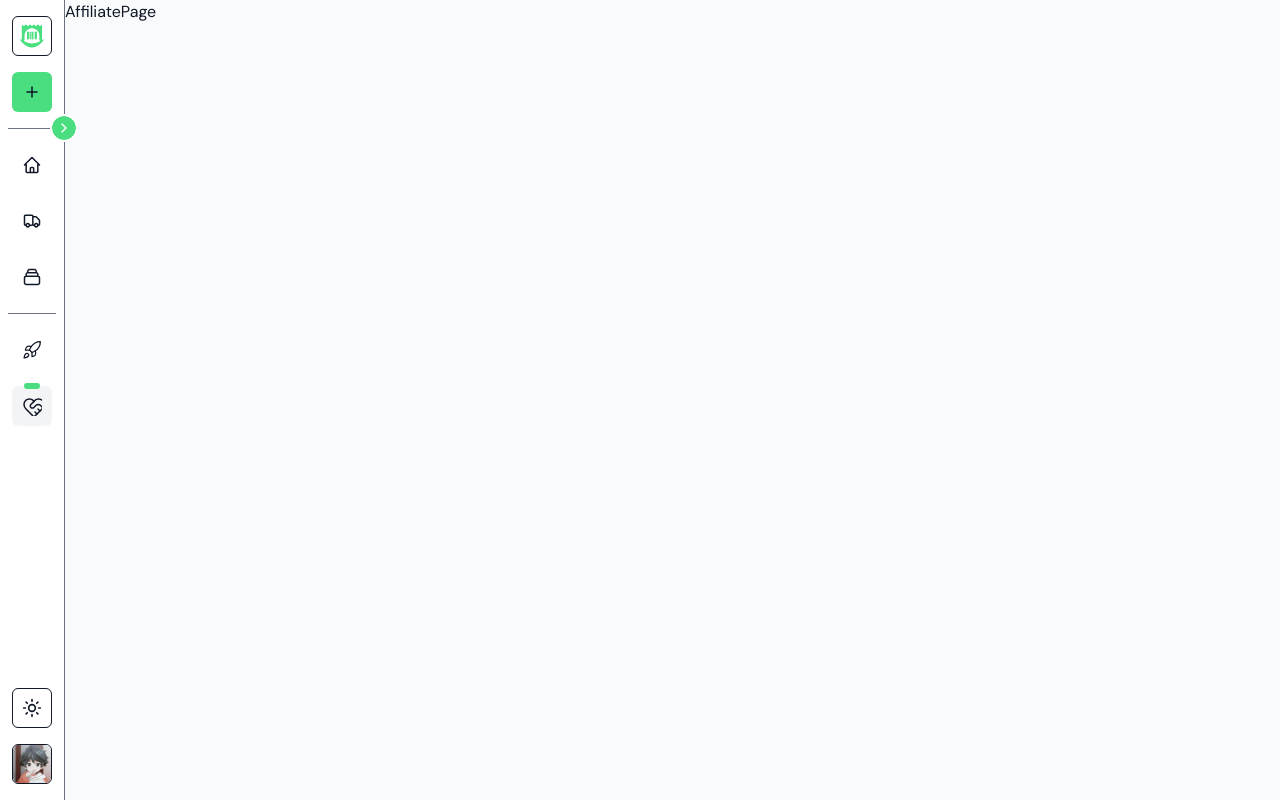
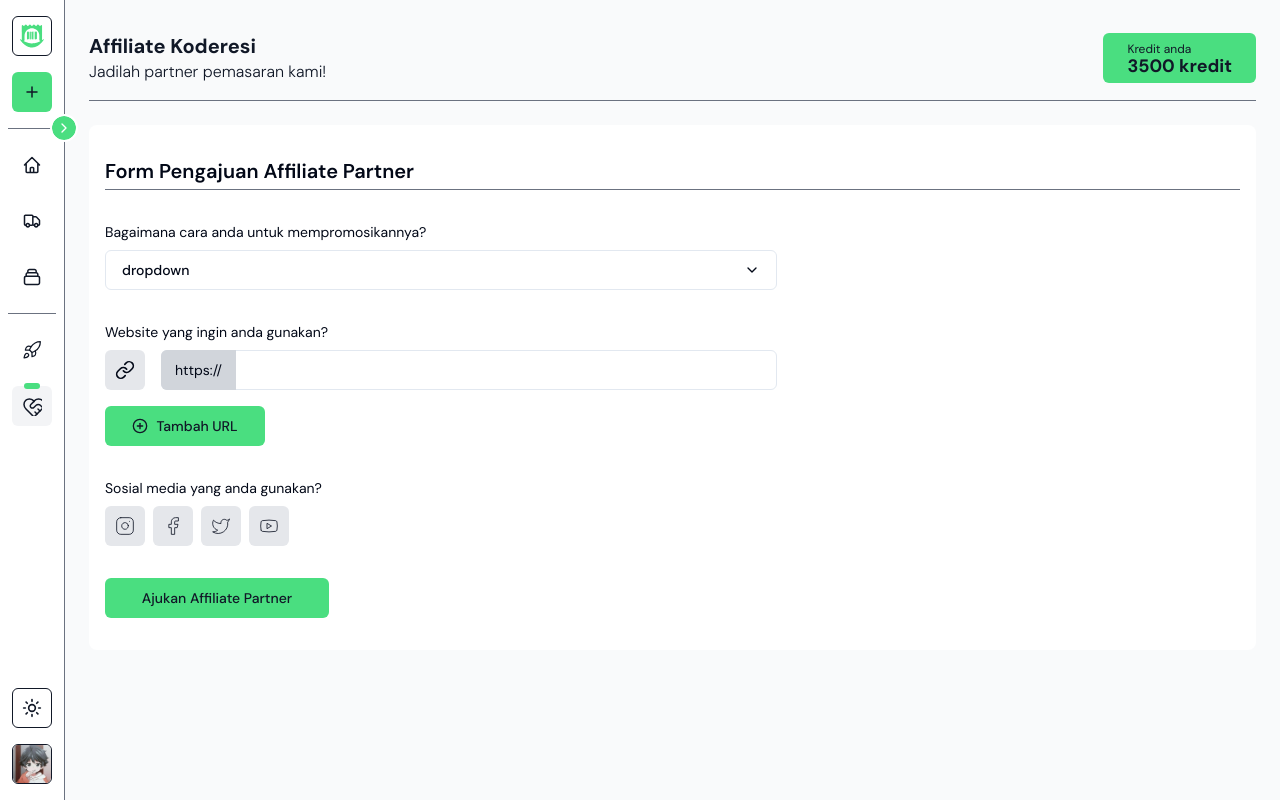
Before and after one commit to shiqocred/koderesi-fe, a Next.js app: page /affiliate in a window 1280 px wide. Built offline with nearby package versions, Linux system fonts and the light colour scheme.

Commit message:
add affiliate page

```diff
--- a/app/(dashboard)/(klien)/affiliate/page.tsx
+++ b/app/(dashboard)/(klien)/affiliate/page.tsx
@@ -1,7 +1,175 @@
-import React from "react";
+"use client";
+
+import { Header } from "@/components/header";
+import { Button } from "@/components/ui/button";
+import { Card } from "@/components/ui/card";
+import {
+  Command,
+  CommandGroup,
+  CommandItem,
+  CommandList,
+} from "@/components/ui/command";
+import { Input } from "@/components/ui/input";
+import {
+  Popover,
+  PopoverContent,
+  PopoverTrigger,
+} from "@/components/ui/popover";
+import { TooltipProviderPage } from "@/providers/tooltip-provider-page";
+import {
+  ChevronDown,
+  Facebook,
+  Instagram,
+  Link,
+  PlusCircle,
+  Twitter,
+  Unlink,
+  Youtube,
+} from "lucide-react";
+import React, { MouseEvent, useState } from "react";
+interface FormFieldProps {
+  label: string;
+  value: string;
+}
 
 const AffiliatePage = () => {
-  return <div>AffiliatePage</div>;
+  const [formFields, setFormFields] = useState<FormFieldProps[]>([
+    { label: "Field 1", value: "" },
+  ]);
+  const addFormField = (e: MouseEvent<HTMLButtonElement>) => {
+    e.preventDefault();
+    const newFormField: FormFieldProps = {
+      label: `Field ${formFields.length + 1}`,
+      value: "",
+    };
+    setFormFields([...formFields, newFormField]);
+  };
+
+  const removeFormField = (index: number) => {
+    const updatedFormFields = [...formFields];
+    updatedFormFields.splice(index, 1);
+    setFormFields(updatedFormFields);
+  };
+
+  const handleInputChange = (index: number, value: string) => {
+    const updatedFormFields = [...formFields];
+    updatedFormFields[index].value = value;
+    setFormFields(updatedFormFields);
+  };
+  return (
+    <div className="px-6 py-8 gap-6 flex flex-col">
+      <Header
+        title="Affiliate Koderesi"
+        description="Jadilah partner pemasaran kami!"
+      />
+      <Card className="flex flex-col text-sm text-center p-4 space-y-6">
+        <form className="flex flex-col space-y-8 py-4">
+          <div className="flex justify-start border-b border-gray-500 dark:border-gray-300 pb-1">
+            <h3 className="text-xl font-semibold">
+              Form Pengajuan Affiliate Partner
+            </h3>
+          </div>
+          <div className="space-y-2 w-full max-w-2xl text-start">
+            <h5>Bagaimana cara anda untuk mempromosikannya?</h5>
+            <Popover>
+              <PopoverTrigger asChild>
+                <Button
+                  className="flex justify-between items-center w-full dark:bg-gray-800 dark:hover:bg-gray-700"
+                  variant={"outline"}
+                >
+                  dropdown
+                  <ChevronDown className="w-4 h-4" />
+                </Button>
+              </PopoverTrigger>
+              <PopoverContent className="xl:w-[672px] w-[400px] p-1">
+                <Command>
+                  <CommandList>
+                    <CommandGroup>
+                      <CommandItem>blablabla</CommandItem>
+                      <CommandItem>busalsa</CommandItem>
+                      <CommandItem>bdsaidja</CommandItem>
+                    </CommandGroup>
+                  </CommandList>
+                </Command>
+              </PopoverContent>
+            </Popover>
+          </div>
+          <div className="space-y-2 w-full max-w-2xl text-start">
+            <h5>Website yang ingin anda gunakan?</h5>
+            <div className="flex flex-col space-y-4">
+              {formFields.map((field, index) => (
+                <div key={field.label} className="flex space-x-4">
+                  {formFields.length <= 1 ? (
+                    <div className="w-10 h-10 flex-none flex justify-center items-center bg-gray-200 dark:bg-gray-700 rounded-md">
+                      <Link className="w-5 h-5" />
+                    </div>
+                  ) : (
+                    <TooltipProviderPage text="Hapus link">
+                      <Button
+                        onClick={() => removeFormField(index)}
+                        className="w-10 h-10 flex-none flex justify-center items-center bg-gray-200 dark:bg-gray-700 rounded-md p-0 text-gray-900 hover:bg-gray-300 dark:hover:bg-gray-600 dark:text-white"
+                      >
+                        <Unlink className="w-5 h-5" />
+                      </Button>
+                    </TooltipProviderPage>
+                  )}
+                  <div className="w-full relative">
+                    <Input
+                      value={field.value}
+                      onChange={(e) => handleInputChange(index, e.target.value)}
+                      className="w-full focus-visible:ring-offset-0 focus-visible:ring-0 focus-visible:border-gray-300 dark:focus-visible:border-gray-700 pl-20 dark:bg-gray-800 dark:hover:border-gray-700 hover:border-gray-300"
+                    />
+                    <span className="absolute left-0 top-0 flex h-10 w-[75px] items-center justify-center bg-gray-300 dark:bg-gray-700 rounded-l-md text-sm">
+                      https://
+                    </span>
+                  </div>
+                </div>
+              ))}
+              <Button
+                onClick={(e) => addFormField(e)}
+                className="bg-green-400 hover:bg-green-500 dark:text-gray-900 text-gray-900 w-40"
+              >
+                <PlusCircle className="h-4 w-4 mr-2" />
+                Tambah URL
+              </Button>
+            </div>
+          </div>
+          <div className="space-y-2 w-full max-w-2xl text-start">
+            <h5>Sosial media yang anda gunakan?</h5>
+            <div className="flex gap-2">
+              <Button
+                size={"icon"}
+                className="bg-gray-200 dark:bg-gray-700 hover:bg-gray-300 dark:hover:bg-gray-600 text-gray-900 dark:text-white"
+              >
+                <Instagram className="w-5 h-5 stroke-1" />
+              </Button>
+              <Button
+                size={"icon"}
+                className="bg-gray-200 dark:bg-gray-700 hover:bg-gray-300 dark:hover:bg-gray-600 text-gray-900 dark:text-white"
+              >
+                <Facebook className="w-5 h-5 stroke-1" />
+              </Button>
+              <Button
+                size={"icon"}
+                className="bg-gray-200 dark:bg-gray-700 hover:bg-gray-300 dark:hover:bg-gray-600 text-gray-900 dark:text-white"
+              >
+                <Twitter className="w-5 h-5 stroke-1" />
+              </Button>
+              <Button
+                size={"icon"}
+                className="bg-gray-200 dark:bg-gray-700 hover:bg-gray-300 dark:hover:bg-gray-600 text-gray-900 dark:text-white"
+              >
+                <Youtube className="w-5 h-5 stroke-1" />
+              </Button>
+            </div>
+          </div>
+          <Button className="bg-green-400 hover:bg-green-500 dark:text-gray-900 text-gray-900 w-56">
+            Ajukan Affiliate Partner
+          </Button>
+        </form>
+      </Card>
+    </div>
+  );
 };
 
 export default AffiliatePage;
--- a/app/(dashboard)/(klien)/top-up/page.tsx
+++ b/app/(dashboard)/(klien)/top-up/page.tsx
@@ -13,13 +13,13 @@ const TopUpPage = () => {
       <Card className="flex flex-col text-sm text-center p-4 divide-y">
         <div className="w-full flex justify-center py-10">
           <div className="flex w-full flex-col max-w-4xl  gap-4">
-            <h2 className="text-5xl font-bold uppercase text-green-400">
+            <h2 className="text-5xl font-black uppercase text-green-400 leading-tight">
               Pilih Paket Kredit Yang Paling{" "}
               <span className="text-gray-900 dark:text-white">
                 Tepat Untuk Anda
               </span>
             </h2>
-            <p className="font-medium text-xl text-gray-500 dark:text-gray-300">
+            <p className="text-xl text-gray-500 dark:text-gray-300">
               Pilihlah dengan fokus pada kebutuhan dan preferensi anda.
             </p>
           </div>
--- /dev/null
+++ b/components/ui/tooltip.tsx
@@ -0,0 +1,30 @@
+"use client"
+
+import * as React from "react"
+import * as TooltipPrimitive from "@radix-ui/react-tooltip"
+
+import { cn } from "@/lib/utils"
+
+const TooltipProvider = TooltipPrimitive.Provider
+
+const Tooltip = TooltipPrimitive.Root
+
+const TooltipTrigger = TooltipPrimitive.Trigger
+
+const TooltipContent = React.forwardRef<
+  React.ElementRef<typeof TooltipPrimitive.Content>,
+  React.ComponentPropsWithoutRef<typeof TooltipPrimitive.Content>
+>(({ className, sideOffset = 4, ...props }, ref) => (
+  <TooltipPrimitive.Content
+    ref={ref}
+    sideOffset={sideOffset}
+    className={cn(
+      "z-50 overflow-hidden rounded-md border bg-popover px-3 py-1.5 text-sm text-popover-foreground shadow-md animate-in fade-in-0 zoom-in-95 data-[state=closed]:animate-out data-[state=closed]:fade-out-0 data-[state=closed]:zoom-out-95 data-[side=bottom]:slide-in-from-top-2 data-[side=left]:slide-in-from-right-2 data-[side=right]:slide-in-from-left-2 data-[side=top]:slide-in-from-bottom-2",
+      className
+    )}
+    {...props}
+  />
+))
+TooltipContent.displayName = TooltipPrimitive.Content.displayName
+
+export { Tooltip, TooltipTrigger, TooltipContent, TooltipProvider }
--- a/package.json
+++ b/package.json
@@ -14,6 +14,7 @@
     "@radix-ui/react-scroll-area": "^1.0.5",
     "@radix-ui/react-separator": "^1.0.3",
     "@radix-ui/react-slot": "^1.0.2",
+    "@radix-ui/react-tooltip": "^1.0.7",
     "@tanstack/react-table": "^8.13.2",
     "class-variance-authority": "^0.7.0",
     "clsx": "^2.1.0",
--- /dev/null
+++ b/providers/tooltip-provider-page.tsx
@@ -0,0 +1,26 @@
+import {
+  Tooltip,
+  TooltipContent,
+  TooltipProvider,
+  TooltipTrigger,
+} from "@/components/ui/tooltip";
+import React, { ReactNode } from "react";
+
+export const TooltipProviderPage = ({
+  children,
+  text,
+}: {
+  children: ReactNode;
+  text: string;
+}) => {
+  return (
+    <TooltipProvider>
+      <Tooltip>
+        <TooltipTrigger>{children}</TooltipTrigger>
+        <TooltipContent>
+          <p>{text}</p>
+        </TooltipContent>
+      </Tooltip>
+    </TooltipProvider>
+  );
+};
```
Also changed, not shown: components/pricing-table.tsx (+22 -5 lines), 1 other file (tests, documents, lock files or other folders).
